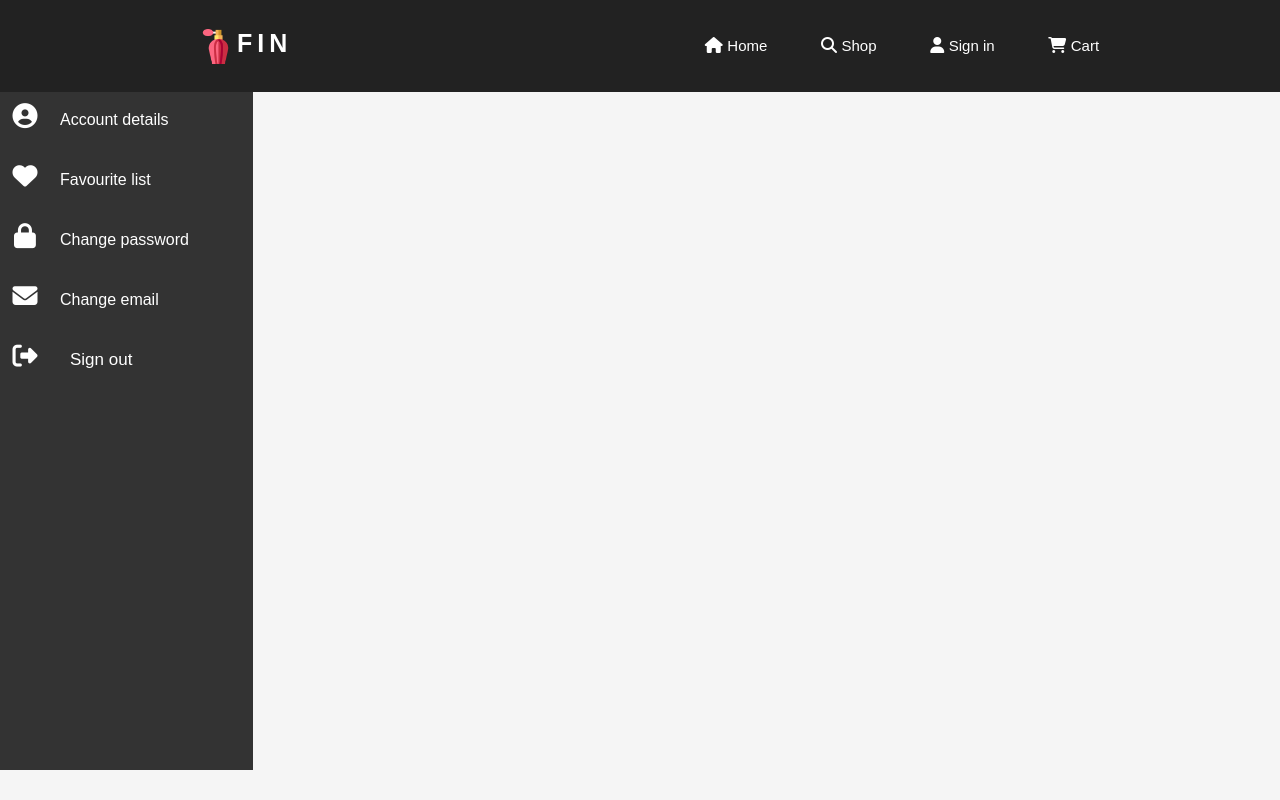
After one commit to andreimireuta/PerMa, a PHP site: page /account.php in a window 1280 px wide. The commit adds this page. Run offline with PHP 8.4, Linux system fonts and the light colour scheme; some libraries are stand-ins or nearby versions.

```diff
--- /dev/null
+++ b/account.php
@@ -0,0 +1,131 @@
+<!DOCTYPE html>
+<?php
+session_start();
+$mysql = new mysqli (
+	'localhost', // locatia serverului (aici, masina locala)
+	'root',       // numele de cont
+	'',    // parola (atentie, in clar!)
+	'parfumes'   // baza de date
+	);
+
+// verificam daca am reusit
+if (mysqli_connect_errno()) {
+	die ('ERROR: Could not connect.');
+}
+?>
+<html lang="en">
+
+<head>
+    <meta charset="UTF-8">
+    <meta http-equiv="X-UA-Compatible" content="IE=edge">
+    <meta name="viewport" content="width=device-width, initial-scale=1.0">
+    <link rel="stylesheet" href="styles/account.css">
+    <link rel="stylesheet" href="styles/shop.css">
+    <script src="https://kit.fontawesome.com/a076d05399.js"></script>
+    <link href="styles/account.css?v=<?php echo time(); ?>" rel="stylesheet" type="text/css" />
+    <title>Account</title>
+</head>
+
+<body>
+    <nav class="navbar">
+
+        <div class="logo" id="logo">
+            <img src="images/fragrance.png" alt="" class="logo-img">
+            <h4 class="logo-title">FIN</h4>
+        </div>
+        <ul class="nav-links">
+            <li>
+                <i class="fas fa-home"></i>
+                <a href="home.php">Home</a>
+            </li>
+            <li>
+                <i class="fas fa-search"></i>
+                <a href="shop.php">Shop</a>
+            </li>
+            <li>
+                <i class="fas fa-user"></i>
+                <a href="account.php" id="account-link">
+                    <?php
+
+                    if(isset($_COOKIE['userName']) && !empty($_COOKIE['userName']))
+                        echo('Hi, '.$_COOKIE['userName']);
+                    else{
+                        echo('Sign in');
+                        //header('location: login.php');
+                    }
+                    ?>
+                </a>
+            </li>
+            <li>
+                <i class="fas fa-shopping-cart"></i>
+                <a href="cart.php" id="cart-link">Cart</a>
+                <div id="cart-show">
+
+                </div>
+            </li>
+        </ul>
+        <div class="burger-menu">
+            <div class="line1"></div>
+            <div class="line2"></div>
+            <div class="line3"></div>
+        </div>
+
+    </nav>
+    <div class="container-principal">
+        <div class="navigation-ul">
+            <ul>
+                <li>
+                    <a href="#">
+                        <span class="icon"><i class="fas fa-user-circle"></i></span>
+                        <span class="title">Account details</span>
+                    </a>
+                </li>
+
+                <li>
+                    <a href="#">
+                        <span class="icon"><i class="fas fa-heart"></i></span>
+                        <span class="title">Favourite list</span>
+                    </a>
+                </li>
+                <li>
+                    <a href="#">
+                        <span class="icon"><i class="fas fa-lock"></i></span>
+                        <span class="title">Change password</span>
+                    </a>
+                </li>
+                <li>
+                    <a href="#">
+                        <span class="icon"><i class="fas fa-envelope"></i></span>
+                        <span class="title">Change email</span>
+                    </a>
+                </li>
+                <li>
+                    <form method="POST">
+                        <a href="#">
+                            <span class="icon"><i class="fas fa-sign-out-alt"></i></span>
+                            <span class="title"><button name="log_out" class="log_out">Sign out</button></span>
+                        </a>
+                    </form>
+                </li>
+            </ul>
+        </div>
+        <div class="mainc">
+
+
+        </div>
+    </div>
+
+    <script src="js_scripts/account.js"></script>
+    <script src="js_scripts/shop.js"></script>
+</body>
+
+</html>
+<?php
+    // if ($_SERVER["REQUEST_METHOD"] == "POST") {
+		if( isset($_POST['log_out'])){
+			setcookie("userName", "", time()+(86400*30), "/");
+
+			Header('Location: login.php');
+		}
+	// }
+?>
--- a/php_scripts/loginProcess.php
+++ b/php_scripts/loginProcess.php
@@ -29,8 +29,10 @@ if ($_SERVER["REQUEST_METHOD"] == "POST") {
         $reuslt = mysqli_query($mysqli,$query);
         if(mysqli_num_rows($reuslt) == 1){
             //log user in
+
             $_SESSION['username'] = $username;
             $_SESSION['success'] = "You are now loged in";
+            setcookie("userName", $username, time()+(86400*30), "/");
             echo "salut $username";
             header('location: ../home.php');
         }
--- a/shop.php
+++ b/shop.php
@@ -58,7 +58,7 @@ if (mysqli_connect_errno()) {
             </li>
             <li>
                 <i class="fas fa-user"></i>
-                <a href="" id="account-link">Account</a>
+                <a href="account.php" id="account-link">Account</a>
                 <div id="account-show">
                     <a href="#" class="account-item">WatchList</a>
                     <a href="#" class="account-item">Favourite List</a>
--- /dev/null
+++ b/styles/account.css
@@ -0,0 +1,81 @@
+.container-principal{
+    margin-top: 5%;
+    display: flex;
+    justify-content: space-between;
+    position: relative;
+    width: 100%;
+    font-family: Arial, Helvetica, sans-serif;
+}
+.navigation-ul{
+    position: relative;
+    width:20%;
+    padding-top: 2%;
+    height: 85vh;
+    max-height: 100vh;
+    background-color: #333;
+    transition: 0.8s all ease;
+    overflow:hidden;
+}
+.navigation-ul ul{
+    position: sticky;
+    top: 0;
+    left: 0;
+    width: 100%;
+}
+.navigation-ul ul li {
+    position: relative;
+    width: 100%;
+    list-style: none;
+}
+.navigation-ul ul li:hover{
+    background-color:#999;
+}
+.navigation-ul ul li a{
+    position: relative;
+    display: block;
+    width: 100%;
+    display: flex;
+    text-decoration: none;
+    color: #fff;
+}
+.navigation-ul ul li a .icon{
+    position: relative;
+    display: block;
+    min-width: 50px;
+    height: 60px;
+    line-height: 60px;
+    text-align: center;
+}
+.navigation-ul ul li a .fas{
+    color: #fff;
+    font-size: 25px;
+}
+.navigation-ul ul li a .title,
+.navigation-ul ul li a .title button
+{
+    position: relative;
+    display: block;
+    padding: 0 10px;
+    height: 60px;
+    line-height: 60px;
+    white-space: nowrap;
+}
+.mainc{
+    margin-top:2px ;
+    position: relative;
+    width: 81%;
+    height: 85vh;
+    min-height: 89vh;
+    background: whitesmoke;
+}
+.log_out{
+    border: none;
+    background-color: #333;
+    width: 100%;
+    color: #fff;
+    font-size: 17px;
+}
+.log_out:hover{
+    width: 100%;
+    background-color: #999;
+}
--- a/styles/home.css
+++ b/styles/home.css
@@ -29,9 +29,7 @@
     top: 92%;
     left: 45%;
 }
-label input{
 
-}
 .manual-btn input{
     border: 2px solid white;
     cursor: pointer;
```
Also changed, not shown: cart.php (+45 -74 lines), home.php (+10 -1 lines), login.php (+19 -0 lines), php_scripts/addToCart.php (added, +67 -0 lines), product.php (+14 -7 lines), js_scripts/account.js (added).
